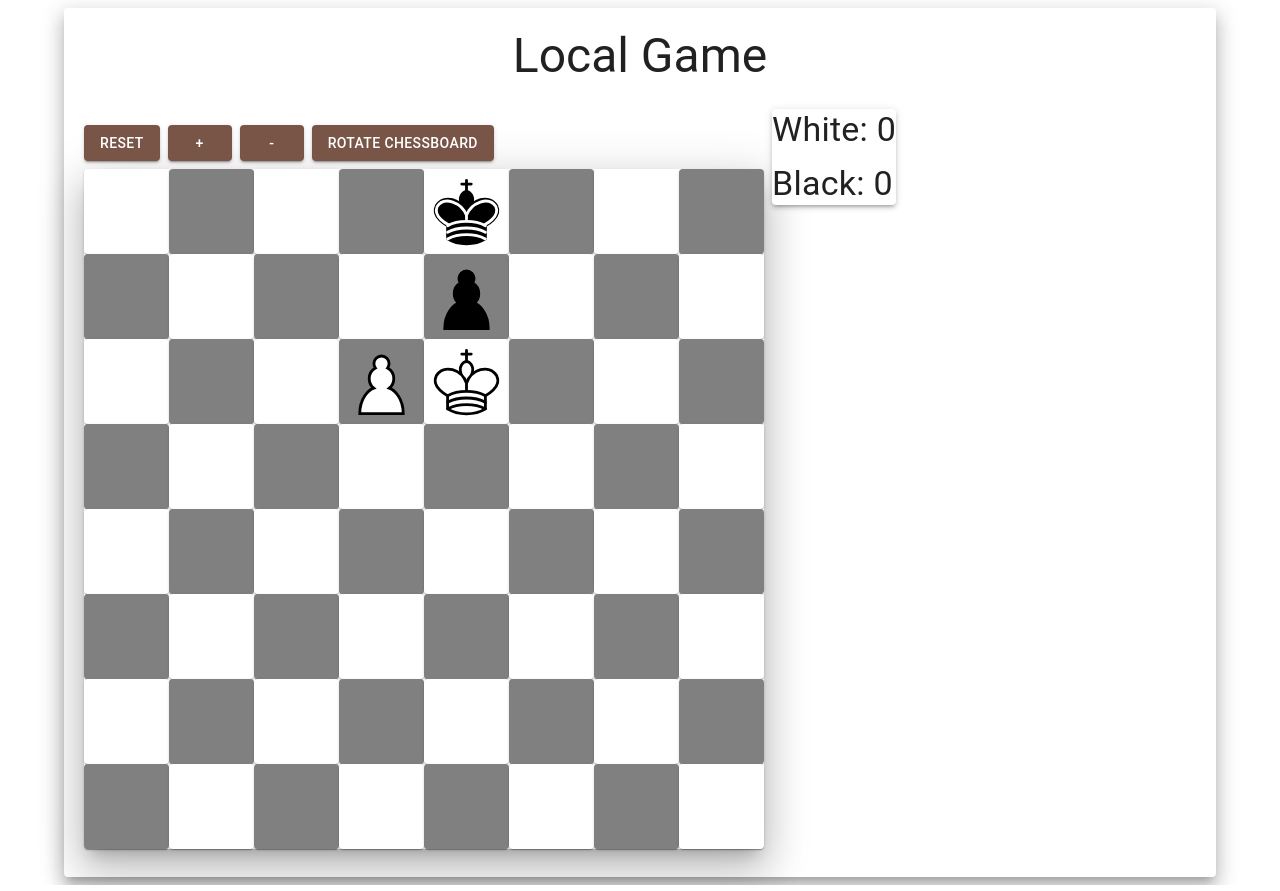
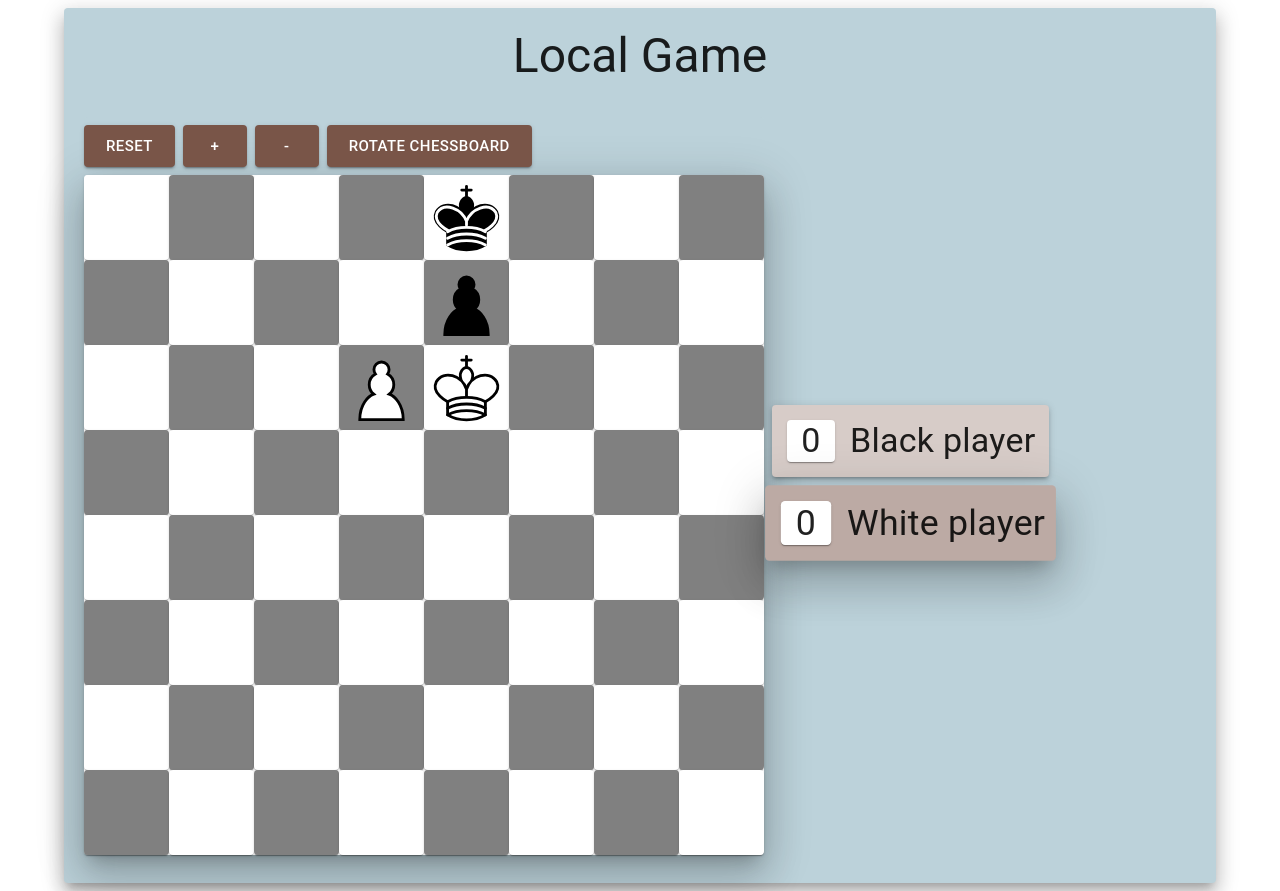
Before and after one commit to Deniorrr/pawn-chess, a React (Vite) app in the folder client/: page /local-game in a window 1280 px wide. Built offline with nearby package versions, Linux system fonts and the light colour scheme.

Commit message:
added styling and end message

```diff
--- a/client/package.json
+++ b/client/package.json
@@ -14,7 +14,8 @@
     "@emotion/styled": "^11.11.5",
     "@mui/material": "^5.15.15",
     "react": "^18.2.0",
-    "react-dom": "^18.2.0"
+    "react-dom": "^18.2.0",
+    "react-router-dom": "^6.23.1"
   },
   "devDependencies": {
     "@types/react": "^18.2.66",
--- a/client/src/App.jsx
+++ b/client/src/App.jsx
@@ -2,9 +2,10 @@ import "./styles/App.css";
 
 import { ThemeProvider, createTheme } from "@mui/material/styles";
 import { brown, lime } from "@mui/material/colors";
-// import Home from "./pages/Home";
+import Home from "./pages/Home";
 // import Room from "./pages/Room";
 import LocalGame from "./pages/LocalGame";
+import { BrowserRouter, Routes, Route } from "react-router-dom";
 
 function App() {
   const theme = createTheme({
@@ -17,7 +18,12 @@ function App() {
   return (
     <>
       <ThemeProvider theme={theme}>
-        <LocalGame />
+        <BrowserRouter>
+          <Routes>
+            <Route path="/" element={<Home />} />
+            <Route path="/local-game" element={<LocalGame />} />
+          </Routes>
+        </BrowserRouter>
       </ThemeProvider>
     </>
   );
--- a/client/src/components/Chessboard.jsx
+++ b/client/src/components/Chessboard.jsx
@@ -15,6 +15,7 @@ Chessboard.propTypes = {
   addPoint: PropTypes.func.isRequired,
   endViaCheckmate: PropTypes.func.isRequired,
   endViaStalemate: PropTypes.func.isRequired,
+  setIsWhiteTurn: PropTypes.func.isRequired,
 };
 
 function Chessboard(props) {
@@ -151,6 +152,7 @@ function Chessboard(props) {
     setSelectedPiece(null);
     setLegalMoves([]);
     setIsWhiteTurn(!isWhiteTurn);
+    props.setIsWhiteTurn(!isWhiteTurn);
   };
 
   const generateColor = (i, j) => {
@@ -193,25 +195,38 @@ function Chessboard(props) {
   };
 
   return (
-    <Paper elevation={0}>
+    <>
+      <Paper elevation={0} style={{ backgroundColor: "#bcd2da" }}>
         <Grid container spacing={1} my={1}>
           <Grid item>
-          <Button variant="contained" onClick={resetGame}>
+            <Button variant="contained" onClick={resetGame} size="large">
               Reset
             </Button>
           </Grid>
           <Grid item>
-          <Button variant="contained" onClick={() => setCellSize(cellSize + 5)}>
+            <Button
+              variant="contained"
+              onClick={() => setCellSize(cellSize + 5)}
+              size="large"
+            >
               +
             </Button>
           </Grid>
           <Grid item>
-          <Button variant="contained" onClick={() => setCellSize(cellSize - 5)}>
+            <Button
+              variant="contained"
+              onClick={() => setCellSize(cellSize - 5)}
+              size="large"
+            >
               -
             </Button>
           </Grid>
           <Grid item>
-          <Button variant="contained" onClick={() => rotateChessboard()}>
+            <Button
+              variant="contained"
+              onClick={() => rotateChessboard()}
+              size="large"
+            >
               Rotate chessboard
             </Button>
           </Grid>
@@ -253,6 +268,7 @@ function Chessboard(props) {
           </Paper>
         </Grid>
       </Paper>
+    </>
   );
 }
 
--- a/client/src/pages/Home.jsx
+++ b/client/src/pages/Home.jsx
@@ -1,4 +1,5 @@
 import { Button, Paper, Box, Container, Typography } from "@mui/material";
+import { Outlet, Link } from "react-router-dom";
 
 function Home() {
   return (
@@ -9,6 +10,7 @@ function Home() {
         flexDirection: "column",
         justifyContent: "space-between",
         alignItems: "center",
+        backgroundColor: "#bcd2da",
       }}
     >
       <Box display={"flex"}>
@@ -27,16 +29,29 @@ function Home() {
           padding={5}
           gap={2}
         >
-          <Button variant="contained">Create Room</Button>
-          <Button variant="contained">Join room</Button>
-          <Button variant="contained">Play Locally</Button>
-          <Button variant="contained" color="primary" disabled>
-            Play VS BOT
+          {/* <Link to="/local-game">Local Game</Link> */}
+          <Button
+            component={Link}
+            to="/local-game"
+            variant="contained"
+            size="large"
+          >
+            <Typography variant="h4">Local Game</Typography>
+          </Button>
+          {/* <Button variant="contained" size="large">
+            <Typography variant="h4">Join room</Typography>
+          </Button>
+          <Button variant="contained" size="large">
+            <Typography variant="h4">Play Locally</Typography>
+          </Button> */}
+          <Button variant="contained" size="large" color="primary" disabled>
+            <Typography variant="h4">Play VS BOT</Typography>
           </Button>
         </Box>
       </Paper>
+      <Outlet />
       <Typography variant="body1" color="textSecondary">
-        &copy; 2024 Denis Poczęty
+        &copy; 2024 Denis Poczęty, Paweł Oparczyk
       </Typography>
     </Container>
   );
--- a/client/src/pages/LocalGame.jsx
+++ b/client/src/pages/LocalGame.jsx
@@ -1,10 +1,22 @@
 import Chessboard from "../components/Chessboard";
-import { Container, Paper, Typography, Grid } from "@mui/material";
+import {
+  Container,
+  Paper,
+  Typography,
+  Grid,
+  Backdrop,
+  Button,
+} from "@mui/material";
 import { useState } from "react";
+import { brown } from "@mui/material/colors";
 
 function LocalGame() {
   const [whiteScore, setWhiteScore] = useState(0);
   const [blackScore, setBlackScore] = useState(0);
+
+  const [isWhiteTurn, setIsWhiteTurn] = useState(true);
+
+  const [displayEndScreen, setDisplayEndScreen] = useState(false);
 
   const addPoint = (color) => {
     if (color === "white") {
@@ -15,6 +27,7 @@ function LocalGame() {
   };
 
   const endViaCheckmate = (color) => {
+    setDisplayEndScreen(true);
     if (color === "white") {
       console.log("White wins");
     } else {
@@ -23,36 +36,93 @@ function LocalGame() {
   };
 
   const endViaStalemate = () => {
+    setDisplayEndScreen(true);
     console.log("PAT");
   };
 
   return (
+    <>
       <Container>
-      <Paper elevation={12} style={{ padding: 20 }}>
+        <Paper
+          elevation={12}
+          style={{ padding: 20, backgroundColor: "#bcd2da" }}
+        >
           <Typography variant="h3" gutterBottom textAlign={"center"}>
             Local Game
           </Typography>
-        <Grid container spacing={1} my={1}>
+          <Grid container spacing={1} my={1} alignItems={"center"}>
             <Grid item>
               <Chessboard
                 addPoint={addPoint}
                 endViaCheckmate={endViaCheckmate}
                 endViaStalemate={endViaStalemate}
+                setIsWhiteTurn={setIsWhiteTurn}
               />
             </Grid>
             <Grid item>
-            <Paper elevation={3} aria-label="scores">
-              <Typography variant="h4" gutterBottom>
-                White: {whiteScore}
-              </Typography>
-              <Typography variant="h4" gutterBottom>
-                Black: {blackScore}
-              </Typography>
+              <Paper
+                elevation={isWhiteTurn ? 3 : 24}
+                aria-label="score"
+                style={{
+                  display: "flex",
+                  alignItems: "center",
+                  paddingRight: "10px",
+                  marginBottom: "10px",
+                  transform: isWhiteTurn ? "scale(1)" : "scale(1.05)",
+                  backgroundColor: isWhiteTurn ? brown[100] : brown[200],
+                }}
+              >
+                <Paper
+                  style={{ width: "3em", textAlign: "center", margin: "15px" }}
+                >
+                  <Typography variant="h4">{blackScore}</Typography>
+                </Paper>
+                <Typography variant="h4">Black player</Typography>
+              </Paper>
+              <Paper
+                elevation={isWhiteTurn ? 24 : 3}
+                aria-label="score"
+                style={{
+                  display: "flex",
+                  alignItems: "center",
+                  paddingRight: "10px",
+                  transform: isWhiteTurn ? "scale(1.05)" : "scale(1)",
+                  backgroundColor: isWhiteTurn ? brown[200] : brown[100],
+                }}
+              >
+                <Paper
+                  color="secondary"
+                  style={{ width: "3em", textAlign: "center", margin: "15px" }}
+                >
+                  <Typography variant="h4">{whiteScore}</Typography>
+                </Paper>
+                <Typography variant="h4">White player</Typography>
               </Paper>
             </Grid>
           </Grid>
         </Paper>
       </Container>
+      <Backdrop
+        sx={{ color: "#fff", zIndex: (theme) => theme.zIndex.drawer + 1 }}
+        open={displayEndScreen}
+        style={{ backgroundColor: "rgba(0, 0, 0, 0.8)" }}
+      >
+        <Grid container direction="column" alignItems="center">
+          <Typography variant="h2" gutterBottom>
+            Draw, white or black wins, idk!
+          </Typography>
+          <Button
+            variant="contained"
+            onClick={() => setDisplayEndScreen(false)}
+          >
+            <Typography variant="h4">Close</Typography>
+          </Button>
+          <Button variant="contained" style={{ marginTop: "20px" }}>
+            <Typography variant="h4">Play Again</Typography>
+          </Button>
+        </Grid>
+      </Backdrop>
+    </>
   );
 }
 
--- a/client/src/styles/index.css
+++ b/client/src/styles/index.css
@@ -1,3 +1,4 @@
 .vsc-initialized {
   margin: 0;
+  background-color: #486c79;
 }
```
Also changed, not shown: 1 other file (tests, documents, lock files or other folders). Lines whose indentation alone changed are shown as unchanged.
